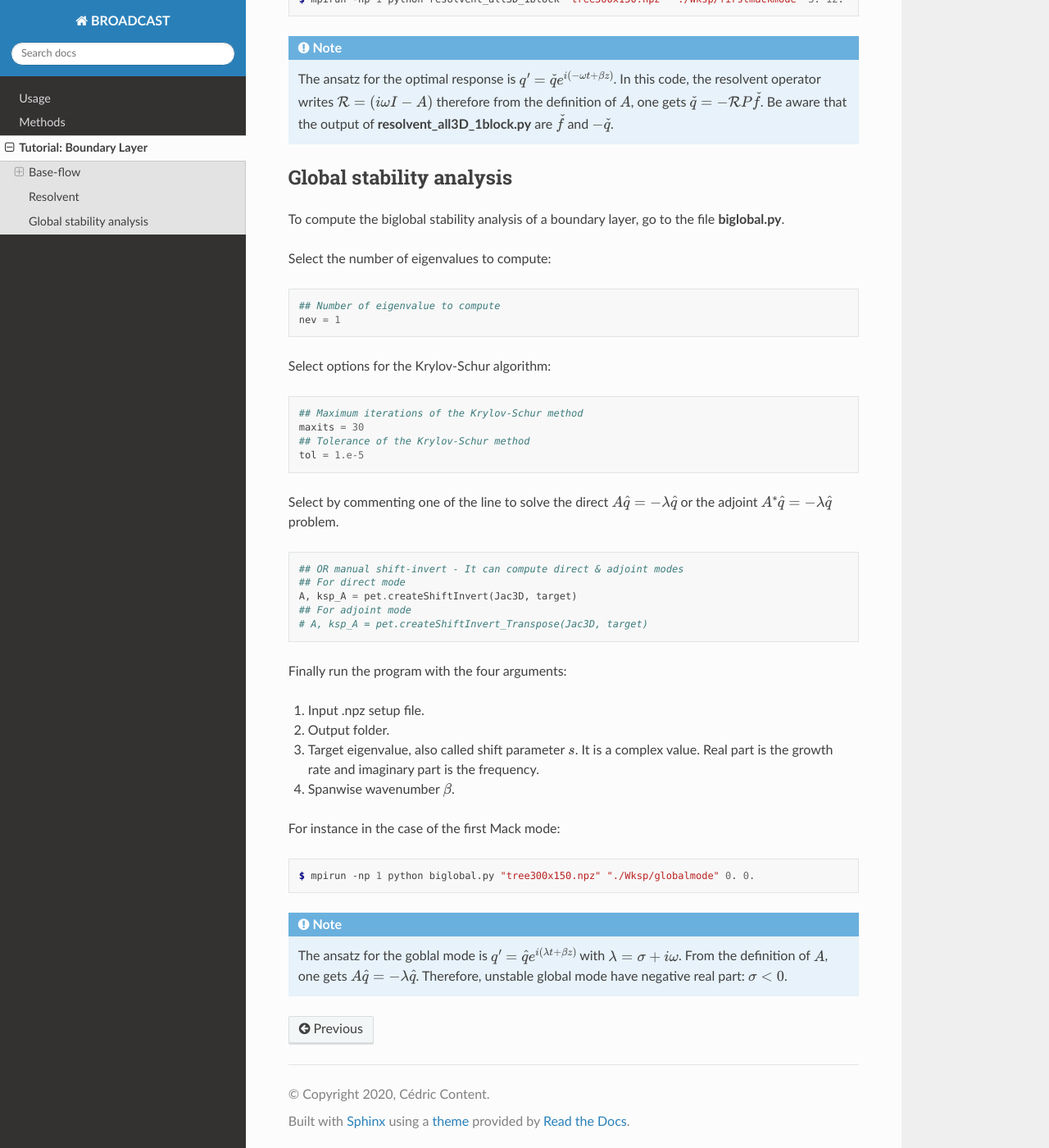
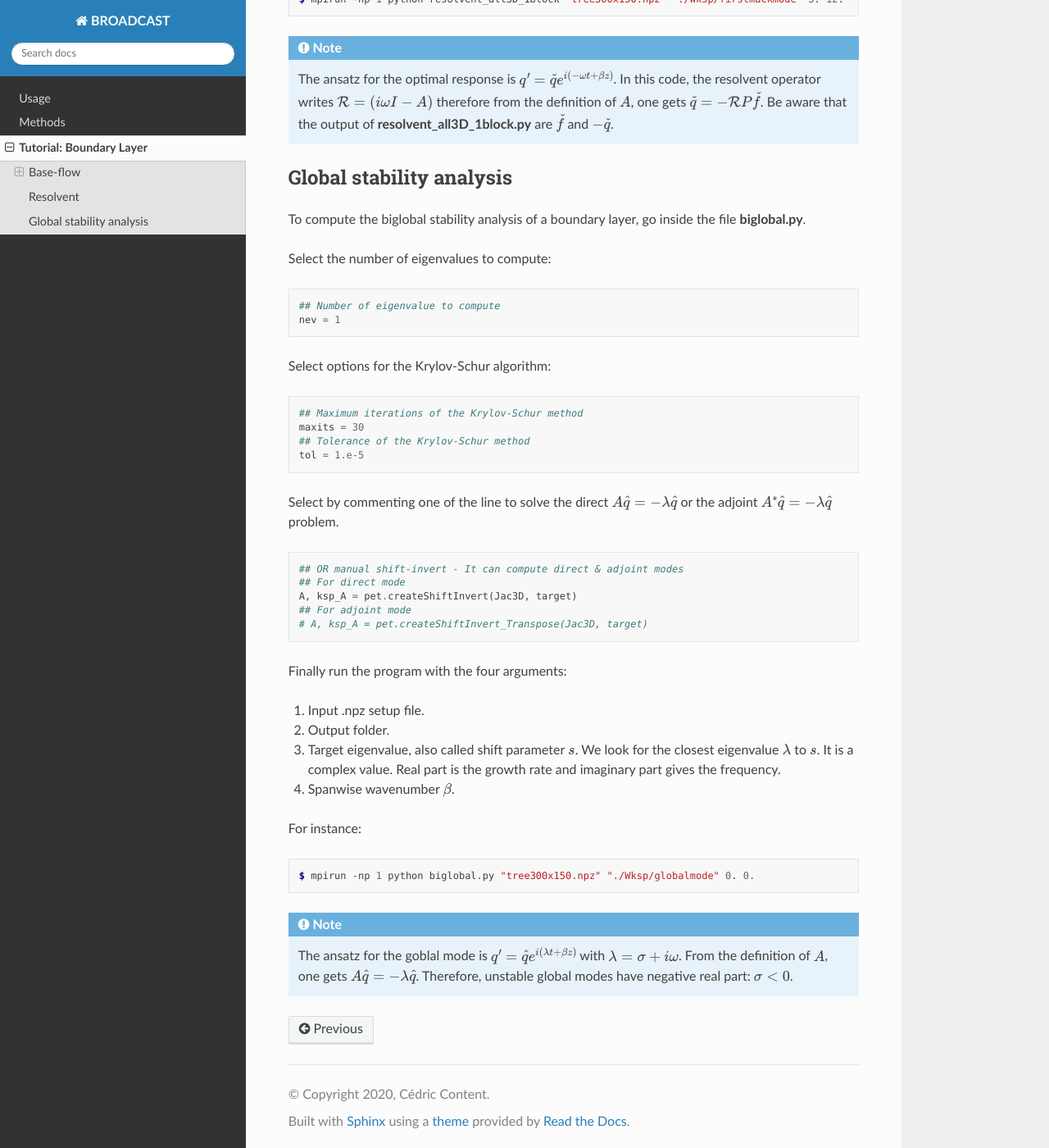
Before and after one commit to apoulain22/TutorialDoc, a Sphinx documentation site: the page built from docs/source/tutorialbl.rst, in a window 1280 px wide and 1400 px high, scrolled down 7963 px. Shown: the whole window at 82% size. Built offline with Sphinx 7.4.7 and the Read the Docs theme 2.0.0, drawn with Linux system fonts in a browser that asks for light colours; some of the changed text lies outside the part shown.

Commit message:
update doc

```diff
--- a/docs/source/tutorialbl.rst
+++ b/docs/source/tutorialbl.rst
@@ -8,9 +8,15 @@
 To compute the base-flow of a boundary layer, two Python programs should be modified:
 
 #. the card (choice of geometry, physics, solver methods...): **card_bl2d_fv_npz.py**.
-#. the main program (choice of mesh, BC...): **BROADCAST_npz.py**.
+#. the main program (choice of mesh, normalisation, BC...): **BROADCAST_npz.py**.
 
 In this tutorial, we will come through each program step by step to setup a hypersonic boundary layer over an adiabatic flat plate.
+
+When your case is setup, run the program to compute the base-flow:
+
+.. code-block:: console
+
+   $ mpirun -np 1 python card_bl2d_fv_npz.py
 
 card_bl2d_fv_npz.py
 ^^^^^
@@ -286,16 +292,11 @@
 
    fillNPZ_3D(filename, IAdz, JAdz, Jacdz, IAdz2, JAdz2, Jacdz2)
 
-Finally run the program to compute the base-flow:
-
-.. code-block:: console
-
-   $ mpirun -np 1 python card_bl2d_fv_npz.py
 
 Resolvent
 --------
 
-To compute the resolvent analysis of a boundary layer, go to the file **resolvent_all3D_1block.py**.
+To compute the resolvent analysis of a boundary layer, go inside the file **resolvent_all3D_1block.py**.
 
 Specify the equations where to apply forcing:
 
@@ -368,7 +369,7 @@
 Global stability analysis
 --------
 
-To compute the biglobal stability analysis of a boundary layer, go to the file **biglobal.py**.
+To compute the biglobal stability analysis of a boundary layer, go inside the file **biglobal.py**.
 
 Select the number of eigenvalues to compute:
 
@@ -401,10 +402,10 @@
 
 #. Input .npz setup file.
 #. Output folder.
-#. Target eigenvalue, also called shift parameter :math:`s`. It is a complex value. Real part is the growth rate and imaginary part is the frequency.
+#. Target eigenvalue, also called shift parameter :math:`s`. We look for the closest eigenvalue :math:`\lambda` to :math:`s`. It is a complex value. Real part is the growth rate and imaginary part gives the frequency.
 #. Spanwise wavenumber :math:`\beta`.
 
-For instance in the case of the first Mack mode:
+For instance:
 
 .. code-block:: console
 
@@ -412,4 +413,4 @@
 
 .. note::
 
-   The ansatz for the goblal mode is :math:`q'=\hat{q}e^{i(\lambda t + \beta z)}` with :math:`\lambda=\sigma+i\omega`. From the definition of :math:`A`, one gets :math:`A\hat{q}=-\lambda \hat{q}`. Therefore, unstable global mode have negative real part: :math:`\sigma < 0`.
+   The ansatz for the goblal mode is :math:`q'=\hat{q}e^{i(\lambda t + \beta z)}` with :math:`\lambda=\sigma+i\omega`. From the definition of :math:`A`, one gets :math:`A\hat{q}=-\lambda \hat{q}`. Therefore, unstable global modes have negative real part: :math:`\sigma < 0`.
```
